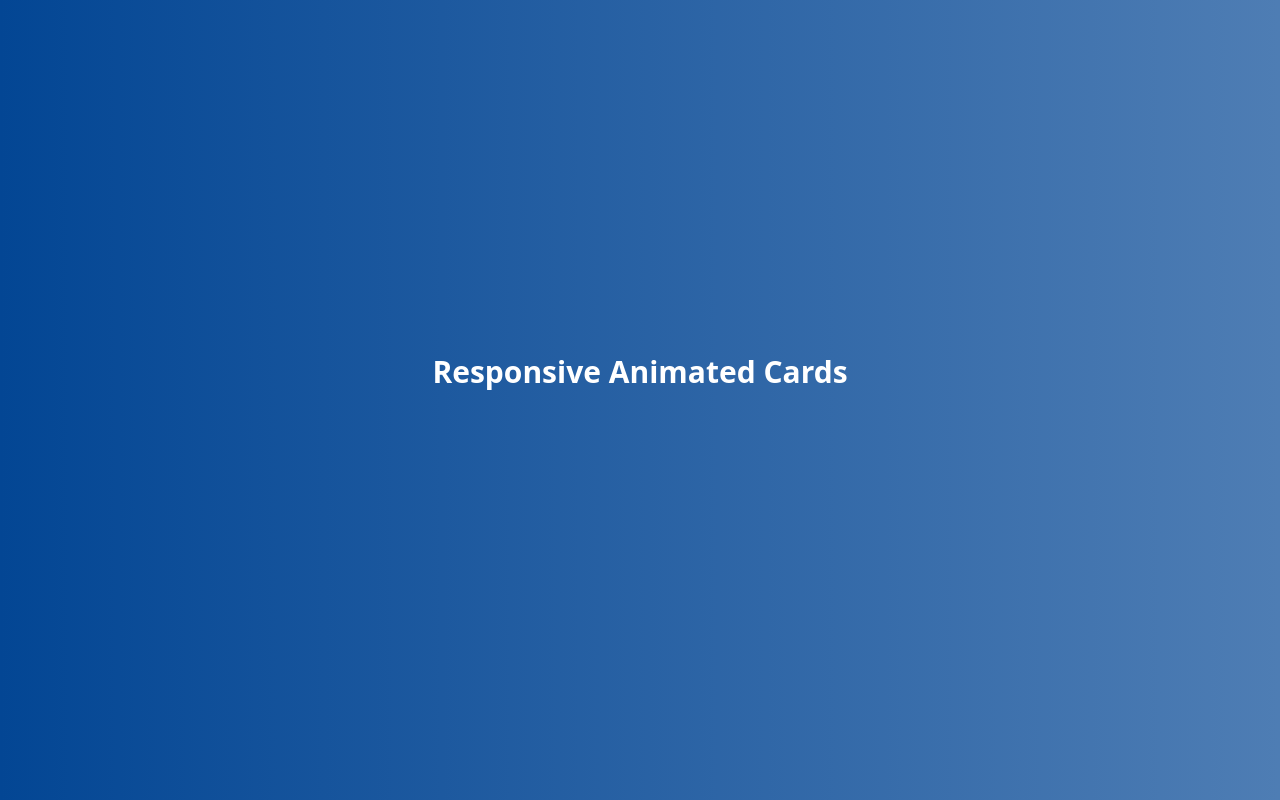
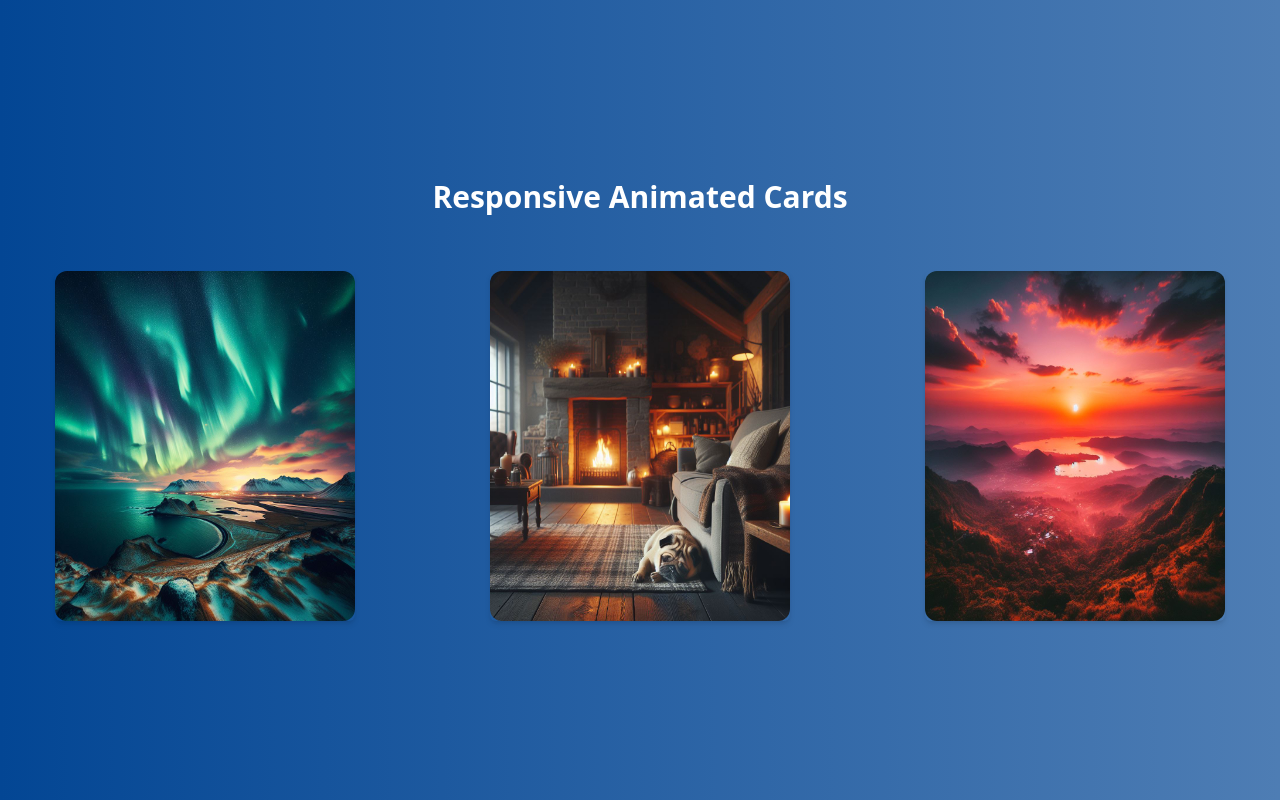
Before and after one commit to G3RGES/animated-card, a React (Vite) app: page / in a window 1280 px wide. Built offline with nearby package versions, Linux system fonts and the light colour scheme.

Commit message:
Update AnimatedCards.jsx

```diff
--- a/src/components/AnimatedCards.jsx
+++ b/src/components/AnimatedCards.jsx
@@ -42,7 +42,31 @@ const AnimatedCards = () => {
         className="grid grid-cols-1 sm:grid-cols-2 md:grid-cols-3 place-items-center
       gap-6"
       >
-        {}
+        {CardsData.map(({ id, img, desc, title }) => (
+          <div
+            className="text-white shadow-md rounded-md overflow-hidden relative group"
+            key={id}
+          >
+            <img
+              className="w-full max-w-[300px] h-[350px] rounded-xl "
+              src={img}
+              alt={title}
+            />
+            {/* overlay section */}
+            <div
+              className="absolute left-0 top-[-100%] opacity-0 group-hover:opacity-100
+            group-hover:top-0 duration-500 p-4 w-full h-full bg-black/60
+            group-hover:backdrop-blur-sm
+            "
+            >
+              <div className="">
+                <Slide>
+                  <h1 className=" ">{title}</h1>
+                </Slide>
+              </div>
+            </div>
+          </div>
+        ))}
       </div>
     </div>
   );
```
